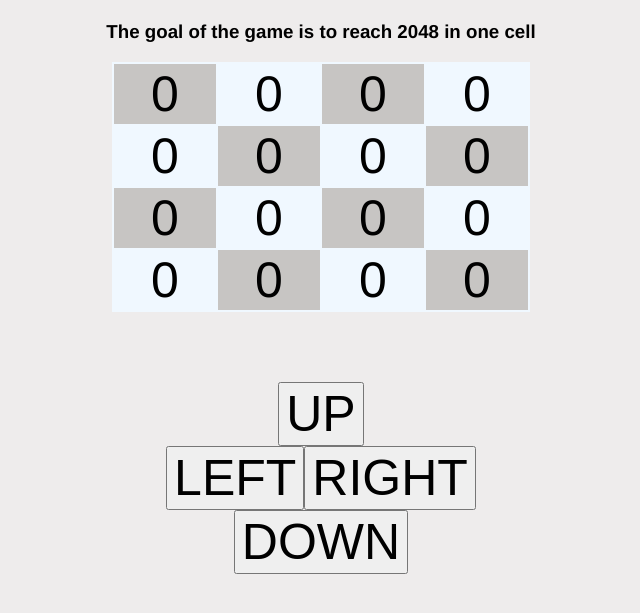
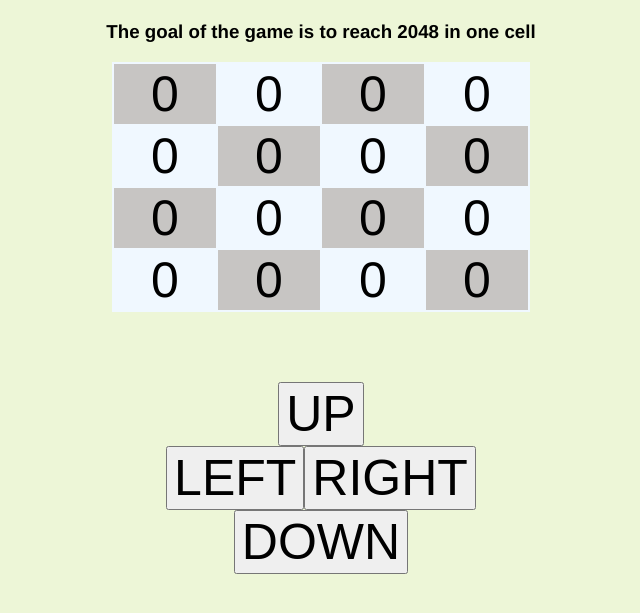
Before and after one commit to bohdanshlyah/game_2048, a Flask app: page / in a window 1280 px wide. Shown: the top 613 px of the page, without its empty margins (319-959 px from the left). Run offline with Flask 2, Linux system fonts and the light colour scheme; some libraries are stand-ins or nearby versions.

Commit message:
changed background color

```diff
--- a/app/static/style.css
+++ b/app/static/style.css
@@ -2,7 +2,7 @@ body {
     margin: 0;
     padding: 0;
     font-family: "Helvetica Neue", Helvetica, Arial, sans-serif;
-    background-color: rgb(238, 236, 236);
+    background-color: rgb(237, 246, 215);
   }
 
   h1{
```
